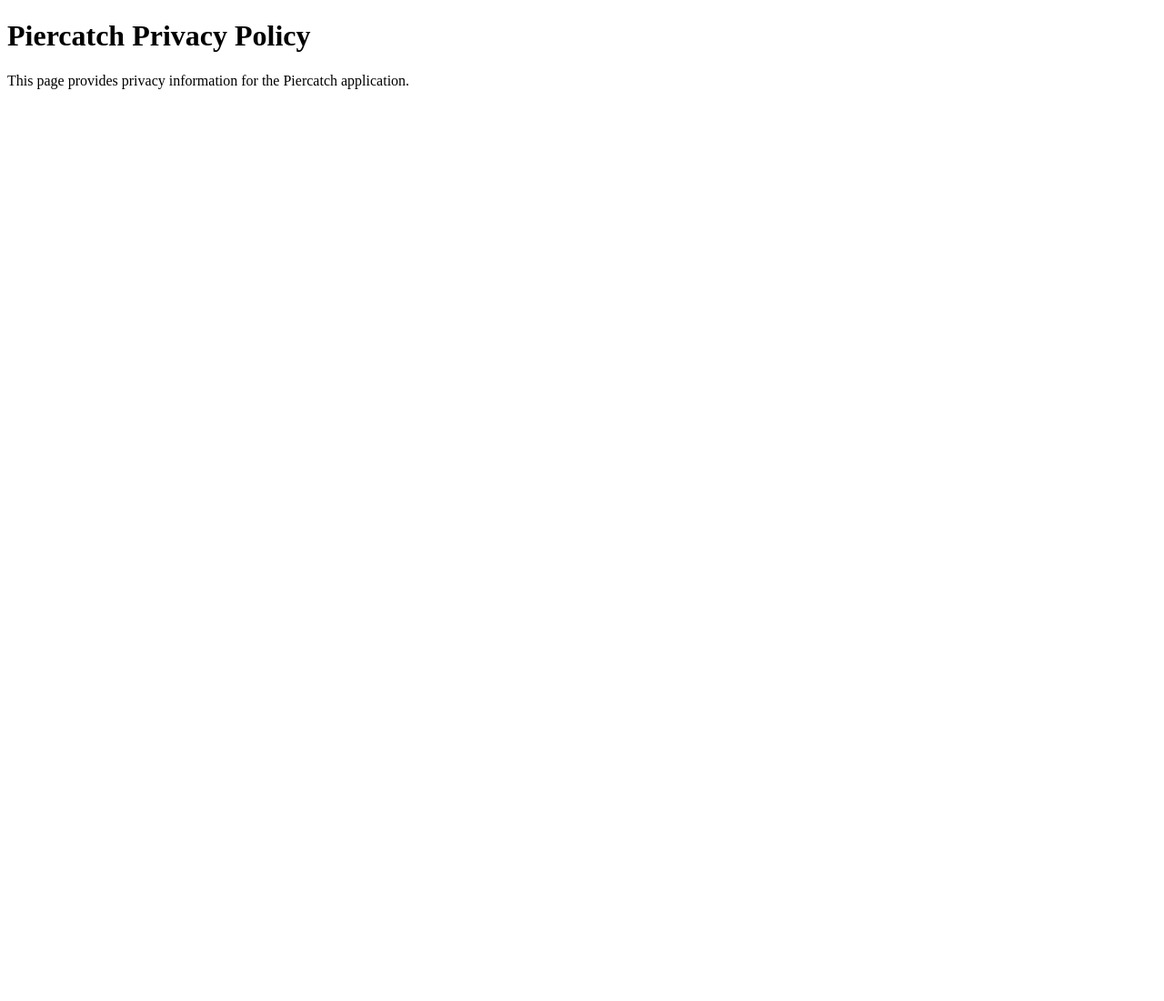
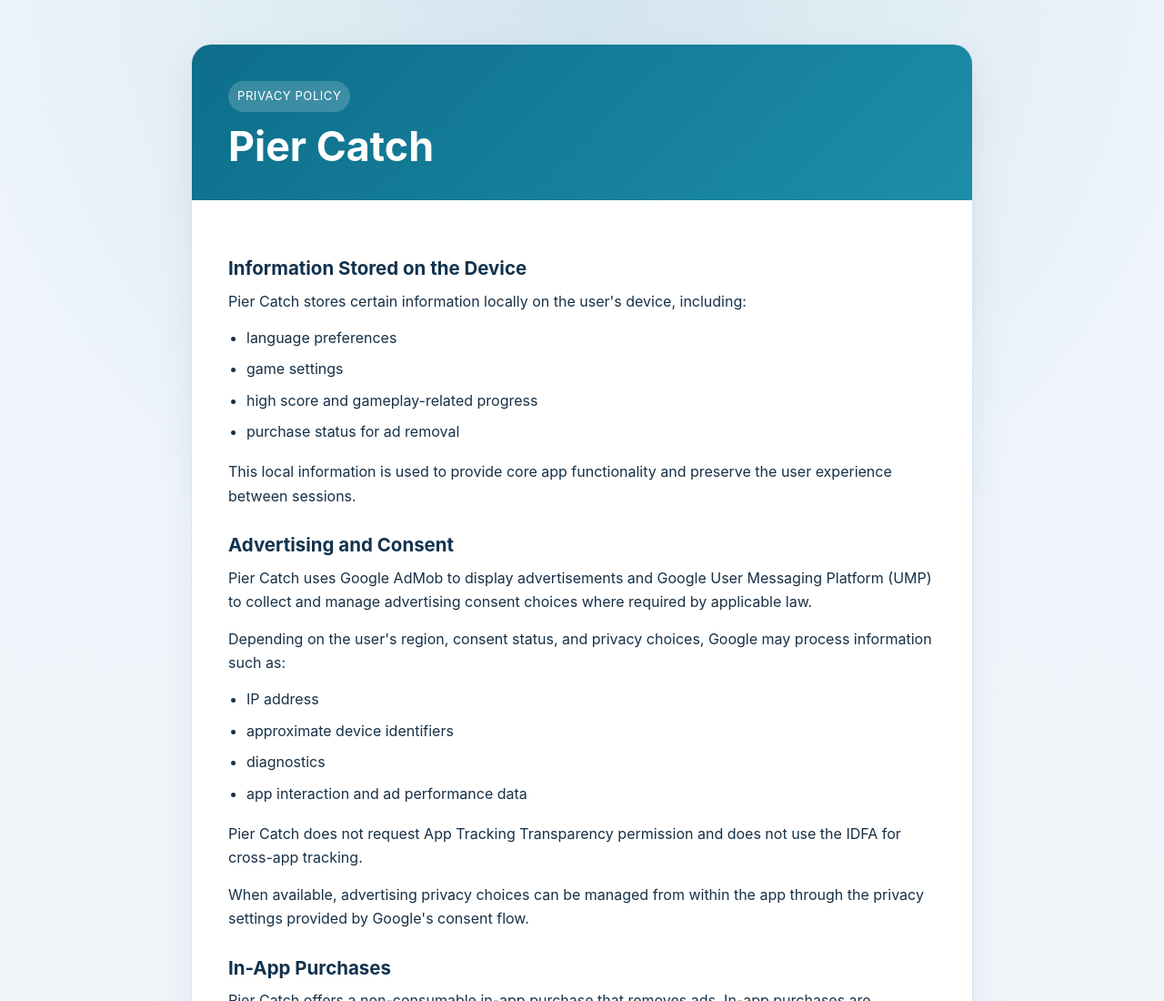
Before and after one commit to aixpresso/information, a plain HTML site: page piercatch/privacy.html in a window 1280 px wide. Shown: the top 1100 px of the page at 91% size. Before the commit the page ends 800 px from the top, so only its background shows below. Drawn offline with Linux system fonts and the light colour scheme.

Commit message:
Add privacy for pier catch

```diff
--- a/piercatch/privacy.html
+++ b/piercatch/privacy.html
@@ -1,12 +1,214 @@
-<!doctype html>
+<!DOCTYPE html>
 <html lang="en">
-  <head>
-    <meta charset="utf-8" />
-    <meta name="viewport" content="width=device-width, initial-scale=1" />
-    <title>Piercatch Privacy Policy</title>
-  </head>
-  <body>
-    <h1>Piercatch Privacy Policy</h1>
-    <p>This page provides privacy information for the Piercatch application.</p>
-  </body>
+<head>
+  <meta charset="utf-8">
+  <meta name="viewport" content="width=device-width, initial-scale=1">
+  <title>Pier Catch Privacy Policy</title>
+  <style>
+    :root {
+      --bg: #f4f7fb;
+      --surface: #ffffff;
+      --text: #163047;
+      --muted: #5f7386;
+      --accent: #0d6e8a;
+      --border: #d9e4ee;
+      --shadow: 0 18px 44px rgba(24, 56, 82, 0.08);
+      --max-width: 860px;
+    }
+
+    * {
+      box-sizing: border-box;
+    }
+
+    body {
+      margin: 0;
+      font-family: -apple-system, BlinkMacSystemFont, "Segoe UI", sans-serif;
+      background:
+        radial-gradient(circle at top, rgba(13, 110, 138, 0.12), transparent 32%),
+        linear-gradient(180deg, #eef5fb 0%, var(--bg) 100%);
+      color: var(--text);
+      line-height: 1.65;
+    }
+
+    .page {
+      width: min(100% - 32px, var(--max-width));
+      margin: 48px auto;
+    }
+
+    .card {
+      background: var(--surface);
+      border: 1px solid var(--border);
+      border-radius: 22px;
+      box-shadow: var(--shadow);
+      overflow: hidden;
+    }
+
+    .hero {
+      padding: 40px 40px 24px;
+      background: linear-gradient(135deg, #0d6e8a 0%, #1d8ea9 100%);
+      color: #ffffff;
+    }
+
+    .hero h1 {
+      margin: 0 0 10px;
+      font-size: clamp(2rem, 4vw, 2.8rem);
+      line-height: 1.1;
+    }
+
+    .hero p {
+      margin: 0;
+      max-width: 42rem;
+      color: rgba(255, 255, 255, 0.92);
+    }
+
+    .content {
+      padding: 34px 40px 40px;
+    }
+
+    .eyebrow {
+      display: inline-block;
+      margin-bottom: 14px;
+      padding: 6px 10px;
+      border-radius: 999px;
+      background: rgba(255, 255, 255, 0.18);
+      font-size: 0.82rem;
+      letter-spacing: 0.04em;
+      text-transform: uppercase;
+    }
+
+    h2 {
+      margin: 28px 0 10px;
+      font-size: 1.28rem;
+      line-height: 1.25;
+      color: #12324d;
+    }
+
+    p {
+      margin: 0 0 14px;
+    }
+
+    ul {
+      margin: 0 0 18px 20px;
+      padding: 0;
+    }
+
+    li {
+      margin: 0 0 8px;
+    }
+
+    .note {
+      margin-top: 24px;
+      padding: 16px 18px;
+      border: 1px solid #cde0eb;
+      border-radius: 16px;
+      background: #f7fbfd;
+      color: var(--muted);
+    }
+
+    .footer {
+      margin-top: 18px;
+      font-size: 0.95rem;
+      color: var(--muted);
+    }
+
+    a {
+      color: var(--accent);
+    }
+
+    @media (max-width: 720px) {
+      .page {
+        width: min(100% - 20px, var(--max-width));
+        margin: 20px auto;
+      }
+
+      .hero,
+      .content {
+        padding-left: 22px;
+        padding-right: 22px;
+      }
+    }
+  </style>
+</head>
+<body>
+  <main class="page">
+    <article class="card">
+      <header class="hero">
+        <span class="eyebrow">Privacy Policy</span>
+        <h1>Pier Catch</h1>
+      </header>
+
+      <section class="content">
+        <h2>Information Stored on the Device</h2>
+        <p>Pier Catch stores certain information locally on the user's device, including:</p>
+        <ul>
+          <li>language preferences</li>
+          <li>game settings</li>
+          <li>high score and gameplay-related progress</li>
+          <li>purchase status for ad removal</li>
+        </ul>
+        <p>
+          This local information is used to provide core app functionality and preserve the user experience between sessions.
+        </p>
+
+        <h2>Advertising and Consent</h2>
+        <p>
+          Pier Catch uses Google AdMob to display advertisements and Google User Messaging Platform (UMP) to collect and manage advertising consent choices where required by applicable law.
+        </p>
+        <p>
+          Depending on the user's region, consent status, and privacy choices, Google may process information such as:
+        </p>
+        <ul>
+          <li>IP address</li>
+          <li>approximate device identifiers</li>
+          <li>diagnostics</li>
+          <li>app interaction and ad performance data</li>
+        </ul>
+        <p>
+          Pier Catch does not request App Tracking Transparency permission and does not use the IDFA for cross-app tracking.
+        </p>
+        <p>
+          When available, advertising privacy choices can be managed from within the app through the privacy settings provided by Google's consent flow.
+        </p>
+
+        <h2>In-App Purchases</h2>
+        <p>
+          Pier Catch offers a non-consumable in-app purchase that removes ads. In-app purchases are processed by Apple through the App Store. Pier Catch does not collect or store the user's payment card details.
+        </p>
+        <p>
+          The app may store the local purchase state on the device and may also query Apple to verify or restore purchase entitlements.
+        </p>
+
+        <h2>Third-Party Services</h2>
+        <p>The app relies on the following third-party services:</p>
+        <ul>
+          <li>Google AdMob, for advertising</li>
+          <li>Google User Messaging Platform, for consent management</li>
+          <li>Apple App Store / StoreKit, for in-app purchases and purchase restoration</li>
+        </ul>
+        <p>
+          These third parties may process information according to their own privacy policies and legal obligations.
+        </p>
+
+        <h2>Data Sharing</h2>
+        <p>
+          Pier Catch does not create a dedicated user account and does not maintain a proprietary backend profile for individual users. However, data may be shared with third-party providers as necessary to deliver ads, manage consent, and process in-app purchases.
+        </p>
+
+        <h2>Data Retention</h2>
+        <p>
+          Locally stored game and settings data remains on the device until it is removed by the user, the app is deleted, or the data is reset through app or system actions. Data processed by third-party providers is subject to their own retention policies.
+        </p>
+
+        <h2>User Choices</h2>
+        <p>Users may:</p>
+        <ul>
+          <li>choose whether to purchase ad removal</li>
+          <li>restore eligible in-app purchases through the app</li>
+          <li>manage advertising consent choices when the option is made available</li>
+          <li>delete the app to remove locally stored app data from the device</li>
+        </ul>
+      </section>
+    </article>
+  </main>
+</body>
 </html>
```
